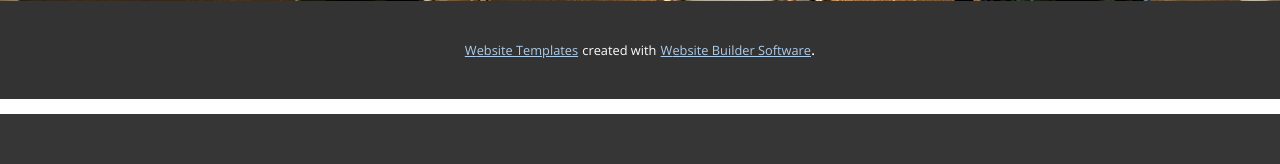
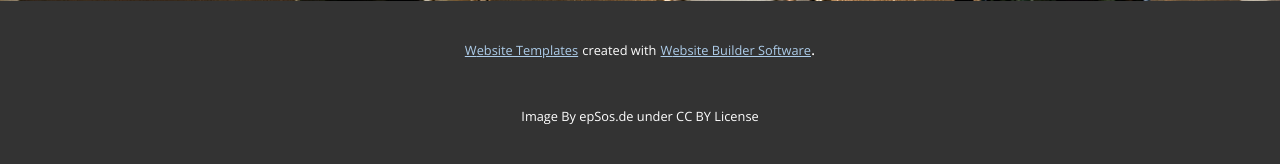
Before and after one commit to rzupan/CapstoneMap, a Flask app: page / in a window 1280 px wide. Shown: the part 686-850 px from the top of the page. Before the commit the page ends 800 px from the top, so only its background shows below. Run offline with Flask 2, Linux system fonts and the light colour scheme; parts of the project's set-up code (start-up, migrations or seed data) failed here and were passed over.

Commit message:
Added image credit

```diff
--- a/templates/Page-7.html
+++ b/templates/Page-7.html
@@ -62,7 +62,10 @@
       </p>
       <a class="u-link" href="https://nicepage.com/" target="_blank">
         <span>Website Builder Software</span>
-      </a>.
+      </a>.<br>
+      <p class="u-text">
+        <span>Image By epSos.de under CC BY License</span>
+      </p>
     </section>
   </body>
 </html>
--- a/templates/index.html
+++ b/templates/index.html
@@ -62,7 +62,10 @@
       </p>
       <a class="u-link" href="https://nicepage.com/" target="_blank">
         <span>Website Builder Software</span>
-      </a>.
+      </a>.<br>
+      <p class="u-text">
+        <span>Image By epSos.de under CC BY License</span>
+      </p>
     </section>
   </body>
 </html>
```
